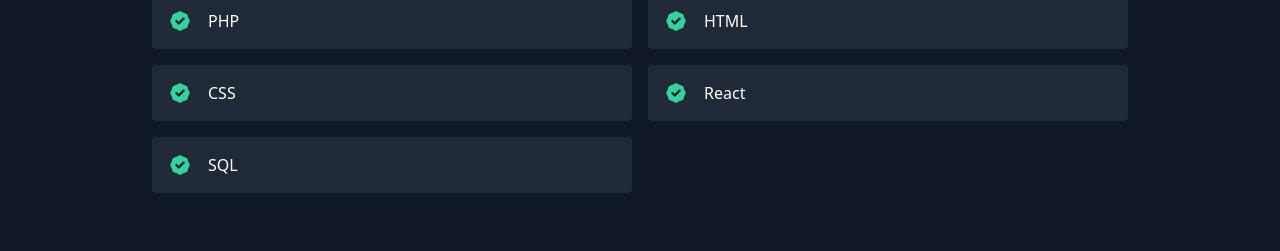
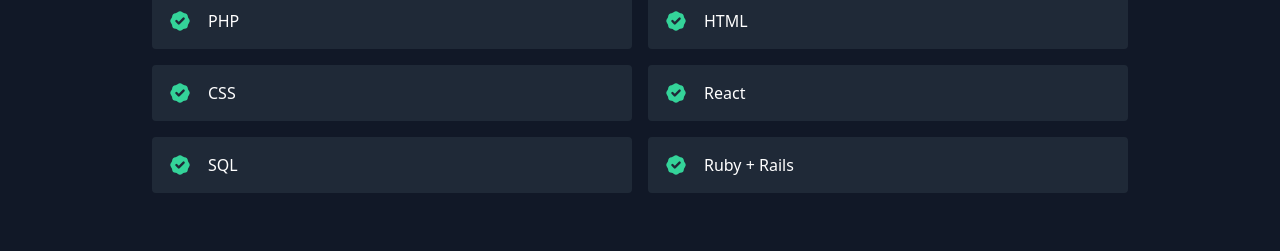
Before and after one commit to ColtonCGraham/CGPortfolio, a React (Create React App) app: page / in a window 1280 px wide. Shown: the part 1800-2051 px from the top of the page. Built offline with nearby package versions, Linux system fonts and the light colour scheme.

Commit message:
about update

```diff
--- a/src/data.js
+++ b/src/data.js
@@ -44,4 +44,5 @@
   "CSS",
   "React",
   "SQL",
+  "Ruby + Rails"
 ];
```
